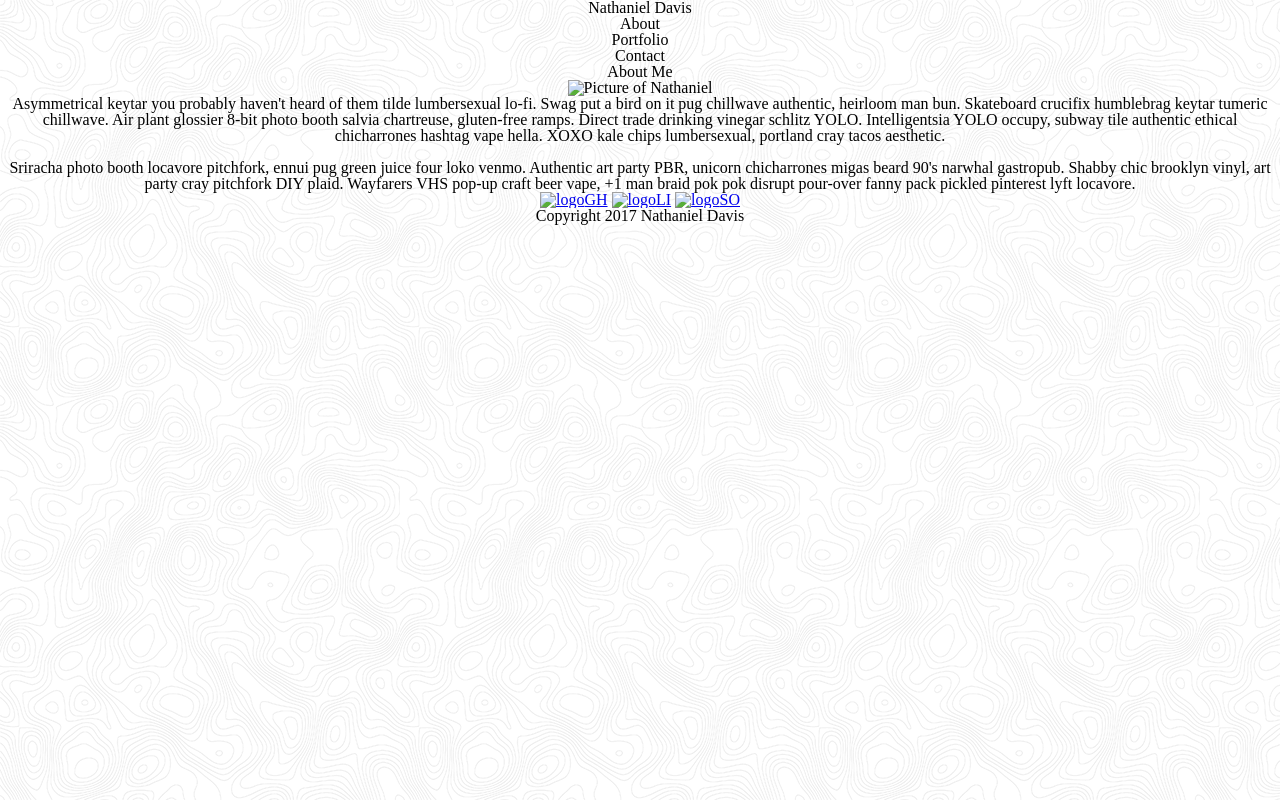
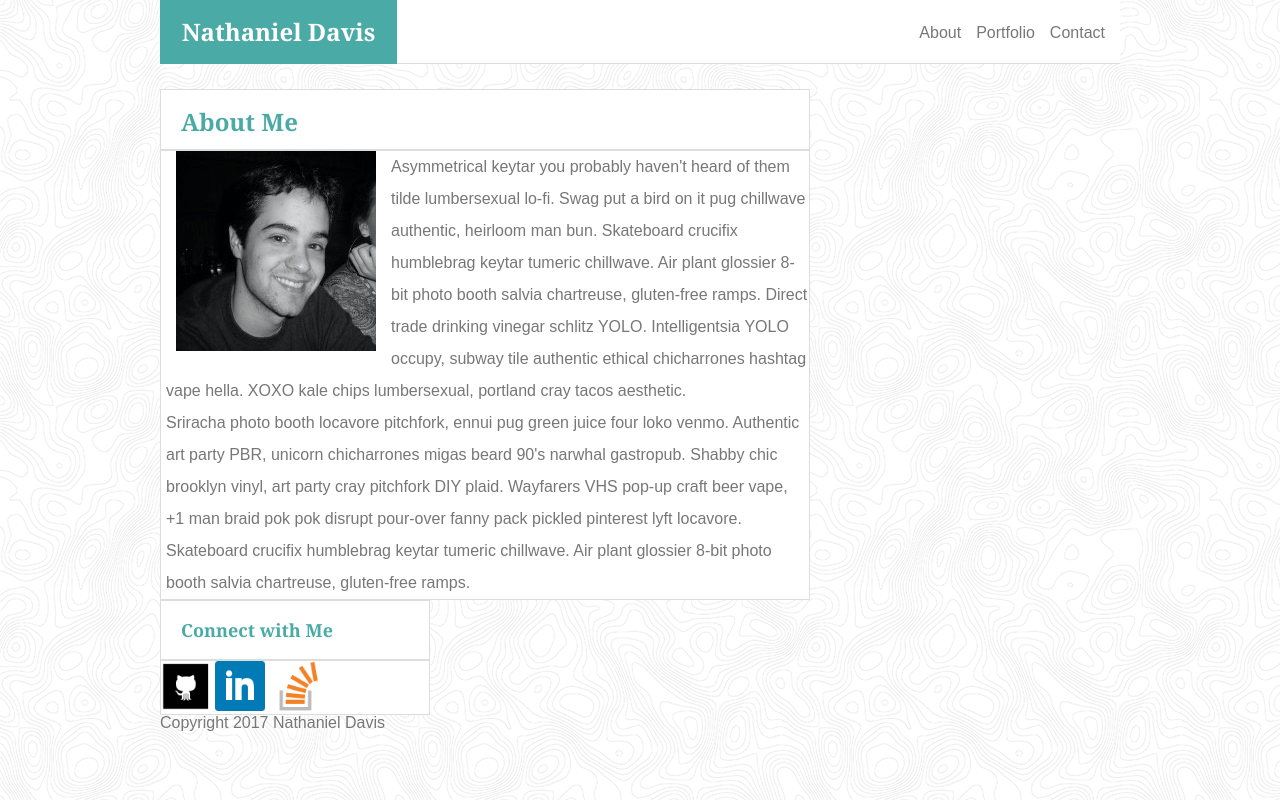
Before and after one commit to nwdavis/Basic-Portfolio, a plain HTML site: page index.html in a window 1280 px wide. Drawn offline with Linux system fonts and the light colour scheme.

Commit message:
updating

```diff
--- a/assets/css/style.css
+++ b/assets/css/style.css
@@ -3,6 +3,82 @@
 }
 
 body {
+	background-image: url("../images/topography.png");
+	font-family: 'Arial', 'Helvetica Neue', Helvetica, sans-serif;
+	color: #777777;
+	max-width: 960px;
+	margin: auto;
+}
+
+#topofpage {
+	background-color: #ffffff;
+	border-bottom: 1px solid #dddddd;
+	height: 64px;
+	margin-bottom: 25px;
+}
+
+h1 {
+	font-family:'Georgia', Times, Times New Roman, serif;
+	font-size: 24px;
+	font-weight: bold;
 	text-align: center;
-	background-image: url("../images/topography.png");
+	color: #ffffff;
+	padding: 20px;
+	background-color: #4aaaa5;
+	width: 237px;
+	float: left;
 }
+
+.navlinks {
+	font-family: 'Arial', 'Helvetica Neue', Helvetica, sans-serif;
+	color: #777777;
+	text-decoration: none;
+	margin-right: 15px;
+	margin-top: 25px;
+	float: right;
+}
+
+#aboutme {
+	clear: both;
+	background-color: #ffffff;
+	border: 1px solid #dddddd;
+	max-width: 650px;
+}
+
+h2 {
+	font-family:'Georgia', Times, Times New Roman, serif;
+	font-size: 24px;
+	font-weight: bold;
+	text-align: left;
+	color: #4aaaa5;
+	border-bottom: 2px solid #dddddd;
+	padding: 20px;
+	padding-bottom: 15px;
+}
+
+#headshot {
+	float: left;
+	margin-left: 15px;
+	margin-right: 15px;
+}
+
+p {
+	margin-left: 5px;
+	line-height: 200%;
+}
+
+#connectlinks {
+	max-width: 270px;
+	background-color: #ffffff;
+	border: 1px solid #dddddd;
+}
+
+h3 {
+	font-family:'Georgia', Times, Times New Roman, serif;
+	font-size: 18px;
+	font-weight: bold;
+	text-align: left;
+	color: #4aaaa5;
+	padding: 20px;
+	border-bottom: 2px solid #dddddd;
+}
--- a/index.html
+++ b/index.html
@@ -10,25 +10,30 @@
 
 	<div id="topofpage">
 		<h1>Nathaniel Davis</h1>
-		<nav id="About">About</nav>
-		<nav id="Portfolio">Portfolio</nav>
-		<nav id="Contact">Contact</nav>
+		<nav>
+			<a class="navlinks" href="contact.html">Contact</a>
+			<a class="navlinks" href="portfolio.html">Portfolio</a>
+			<a class="navlinks" href="index.html">About</a>
+
+		</nav>
 	</div>
 
 	<section id="aboutme">
 		<h2>About Me</h2>
-		<img src="AAAAAA" alt="Picture of Nathaniel">
-		<p>Asymmetrical keytar you probably haven't heard of them tilde lumbersexual lo-fi. Swag put a bird on it pug chillwave authentic, heirloom man bun. Skateboard crucifix humblebrag keytar tumeric chillwave. Air plant glossier 8-bit photo booth salvia chartreuse, gluten-free ramps. Direct trade drinking vinegar schlitz YOLO. Intelligentsia YOLO occupy, subway tile authentic ethical chicharrones hashtag vape hella. XOXO kale chips lumbersexual, portland cray tacos aesthetic.</p>
-		<br>
-		<p>Sriracha photo booth locavore pitchfork, ennui pug green juice four loko venmo. Authentic art party PBR, unicorn chicharrones migas beard 90's narwhal gastropub. Shabby chic brooklyn vinyl, art party cray pitchfork DIY plaid. Wayfarers VHS pop-up craft beer vape, +1 man braid pok pok disrupt pour-over fanny pack pickled pinterest lyft locavore. </p>
+		<img id="headshot" src="assets/images/ndavispicture.jpg" alt="Picture of Nathaniel">
+			<p>Asymmetrical keytar you probably haven't heard of them tilde lumbersexual lo-fi. Swag put a bird on it pug chillwave authentic, heirloom man bun. Skateboard crucifix humblebrag keytar tumeric chillwave. Air plant glossier 8-bit photo booth salvia chartreuse, gluten-free ramps. Direct trade drinking vinegar schlitz YOLO. Intelligentsia YOLO occupy, subway tile authentic ethical chicharrones hashtag vape hella. XOXO kale chips lumbersexual, portland cray tacos aesthetic.</p>
+
+			<p>Sriracha photo booth locavore pitchfork, ennui pug green juice four loko venmo. Authentic art party PBR, unicorn chicharrones migas beard 90's narwhal gastropub. Shabby chic brooklyn vinyl, art party cray pitchfork DIY plaid. Wayfarers VHS pop-up craft beer vape, +1 man braid pok pok disrupt pour-over fanny pack pickled pinterest lyft locavore. Skateboard crucifix humblebrag keytar tumeric chillwave. Air plant glossier 8-bit photo booth salvia chartreuse, gluten-free ramps. </p>
 	</section>
 
 	<div id="connectlinks">
-		<a href="http://www.github.com/nwdavis"><img src="assets/images/GitHubLogo" alt="logo">GH</a>
-		<a href="http://www.linkedin.com"><img src="assets/images/LinkedInLogo" alt="logo">LI</a>
-		<a href="http://www.stackoverflow.com"><img src="assets/images/StackOverflowLogo" alt="logo">SO</a>
+		<h3>Connect with Me</h3>
+		<a href="http://www.github.com/nwdavis"><img src="assets/images/githublogo.png" alt="logo" width="50px" height="50px"></a>
+		<a href="http://www.linkedin.com"><img src="assets/images/linkedinlogo.png" alt="logo" width="50px" height="50px"></a>
+		<a href="http://www.stackoverflow.com"><img src="assets/images/stackoverflowlogo.png" alt="logo" width="50px" height="50px"></a>
 	</div>
 
-	<footer>Copyright 2017 Nathaniel Davis</footer>
+
+<footer>Copyright 2017 Nathaniel Davis</footer>
 </body>
 </html>
```
Also changed, not shown: contact.html (+9 -7 lines), portfolio.html (+13 -11 lines), assets/images/hangman.jpg (renamed from assets/images/business-q-c-200-200-9.jpg), assets/images/rockpaperscissors.jpg (renamed from assets/images/people-q-c-200-200-1.jpg), assets/images/rpggame.jpg (renamed from assets/images/city-q-c-200-200-4.jpg), assets/images/rutgersinfowidget.jpg (renamed from assets/images/technics-q-c-200-200-4.jpg), assets/images/triviagame.jpg (renamed from assets/images/food-q-c-200-200-9.jpg).
